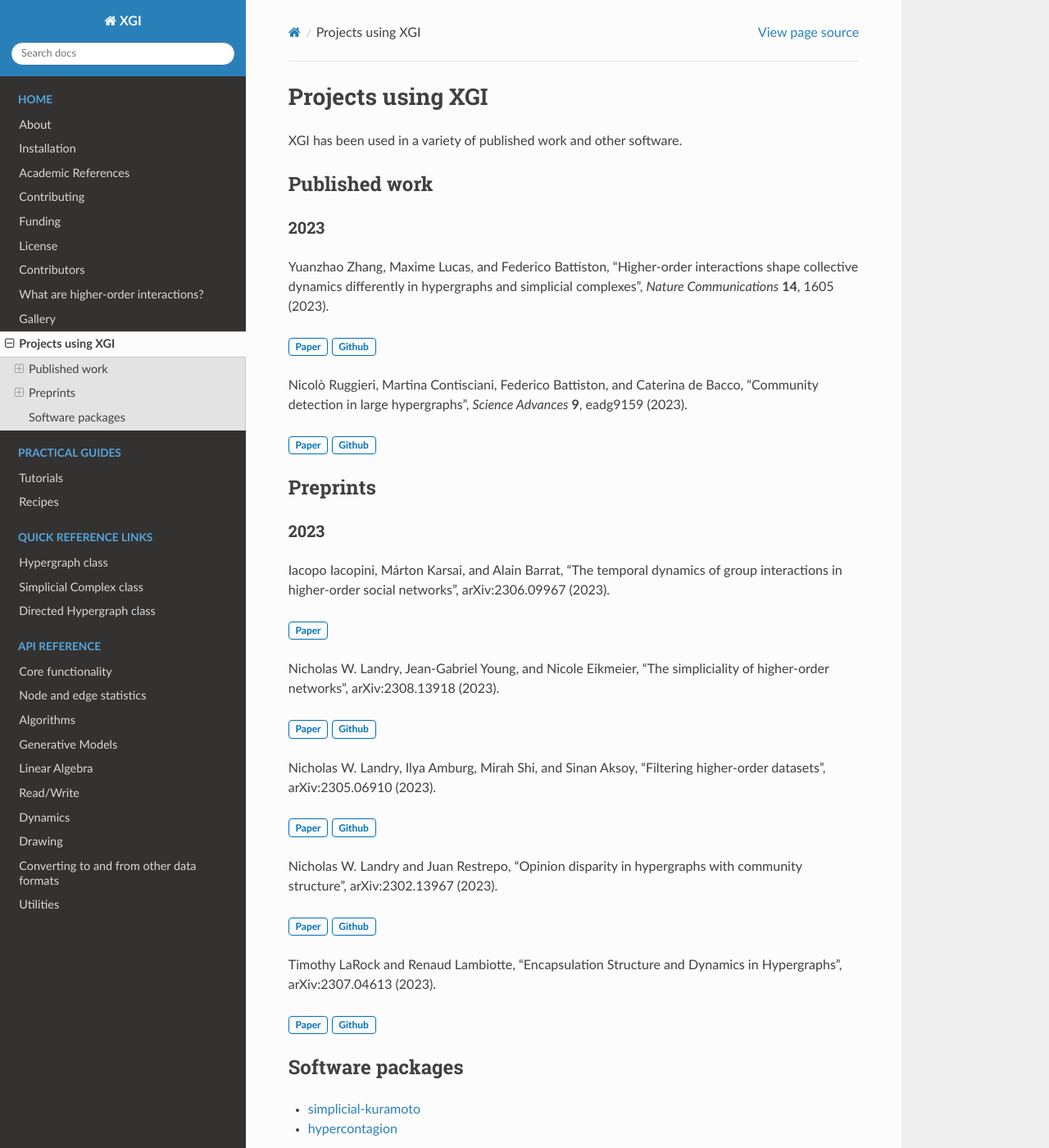
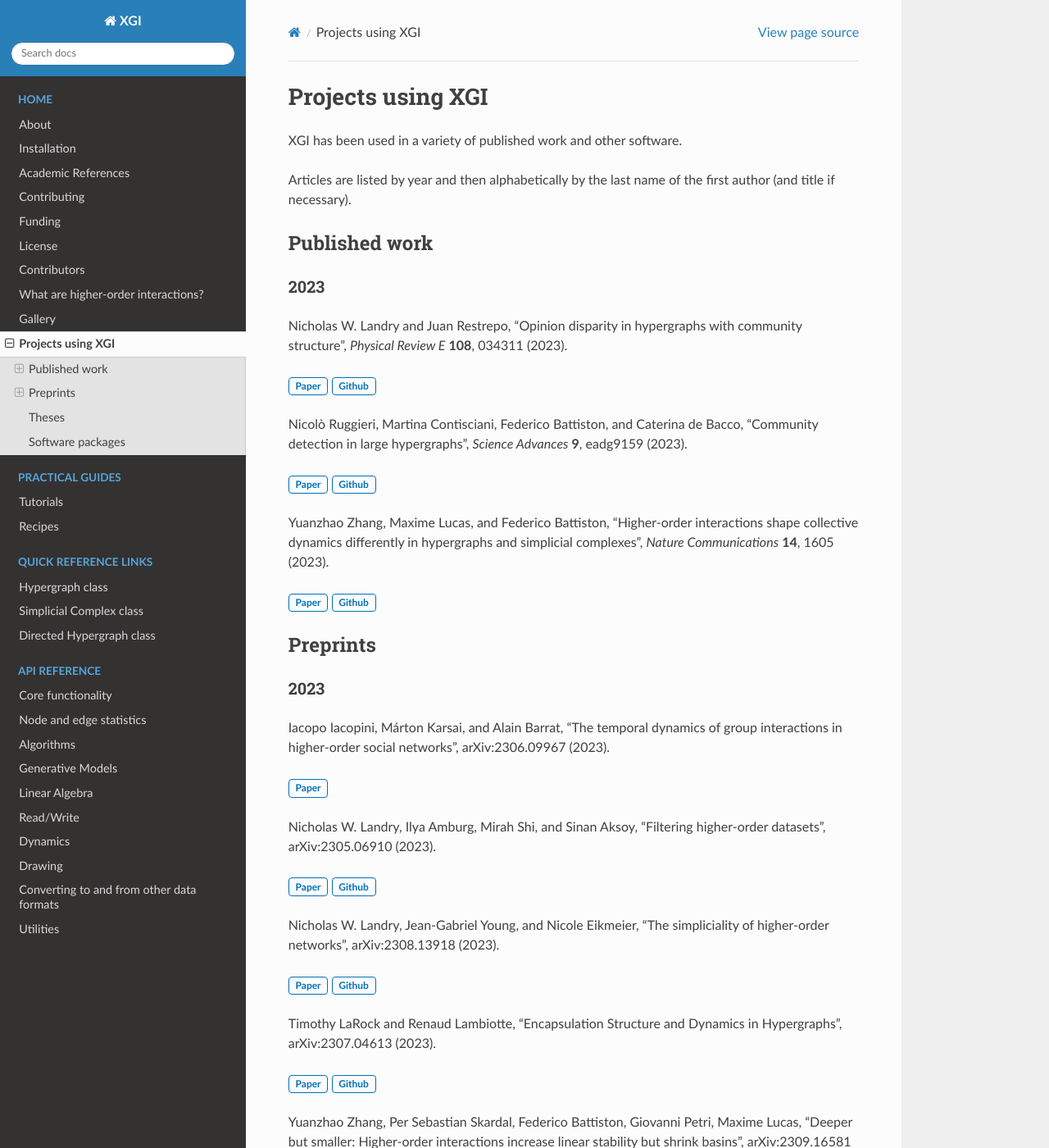
Before and after one commit to xgi-org/xgi, a Sphinx documentation site: the page built from docs/source/using-xgi.rst, in a window 1280 px wide and 1400 px high. Shown: the whole window at 82% size. Built offline with Sphinx 7.4.7 and the Read the Docs theme 2.0.0, drawn with Linux system fonts in a browser that asks for light colours; some of the changed text lies outside the part shown.

Commit message:
Updated the "Projects Using XGI" page (#489)
* Updated the "Projects Using XGI" page

* fix paper title

* Update docs/source/using-xgi.rst

Co-authored-by: Maxime Lucas <maximelucas@users.noreply.github.com>

* Update using-xgi.rst

---------

Co-authored-by: Maxime Lucas <maximelucas@users.noreply.github.com>

```diff
--- a/docs/source/using-xgi.rst
+++ b/docs/source/using-xgi.rst
@@ -3,6 +3,8 @@
 ******************
 
 XGI has been used in a variety of published work and other software.
+
+Articles are listed by year and then alphabetically by the last name of the first author (and title if necessary).
 
 Published work
 ==============
@@ -10,15 +12,21 @@
 2023
 ----
 
+Nicholas W. Landry and Juan Restrepo, "Opinion disparity in hypergraphs with community structure", *Physical Review E* **108**, 034311 (2023).
+
+:bdg-link-primary-line:`Paper <https://doi.org/10.1103/PhysRevE.108.034311>`
+:bdg-link-primary-line:`Github <https://github.com/nwlandry/opinion-disparity-in-hypergraphs>`
+
+Nicolò Ruggieri, Martina Contisciani, Federico Battiston, and Caterina de Bacco, "Community detection in large hypergraphs", *Science Advances* **9**, eadg9159 (2023).
+
+:bdg-link-primary-line:`Paper <https://doi.org/10.1126/sciadv.adg9159>`
+:bdg-link-primary-line:`Github <https://github.com/nickruggeri/Hy-MMSBM>`
+
 Yuanzhao Zhang, Maxime Lucas, and Federico Battiston, "Higher-order interactions shape collective dynamics differently in hypergraphs and simplicial complexes", *Nature Communications* **14**, 1605 (2023).
 
 :bdg-link-primary-line:`Paper <http://doi.org/10.1038/s41467-023-37190-9>`
 :bdg-link-primary-line:`Github <https://github.com/maximelucas/HOI_shape_sync_differently>`
 
-Nicolò Ruggieri, Martina Contisciani, Federico Battiston, and Caterina de Bacco, "Community detection in large hypergraphs", *Science Advances* **9**, eadg9159 (2023).
-
-:bdg-link-primary-line:`Paper <https://doi.org/10.1126/sciadv.adg9159>`
-:bdg-link-primary-line:`Github <https://github.com/nickruggeri/Hy-MMSBM>`
 
 Preprints
 =========
@@ -30,28 +38,37 @@
 
 :bdg-link-primary-line:`Paper <https://arxiv.org/abs/2306.09967>`
 
+Nicholas W. Landry, Ilya Amburg, Mirah Shi, and Sinan Aksoy, "Filtering higher-order datasets", arXiv:2305.06910 (2023).
+
+:bdg-link-primary-line:`Paper <http://arxiv.org/abs/2305.06910>`
+:bdg-link-primary-line:`Github <https://github.com/nwlandry/filtering-higher-order-datasets>`
+
 Nicholas W. Landry, Jean-Gabriel Young, and Nicole Eikmeier, "The simpliciality of higher-order networks", arXiv:2308.13918 (2023).
 
 :bdg-link-primary-line:`Paper <https://doi.org/10.48550/arXiv.2308.13918>`
 :bdg-link-primary-line:`Github <https://github.com/nwlandry/the-simpliciality-of-higher-order-networks>`
 
-Nicholas W. Landry, Ilya Amburg, Mirah Shi, and Sinan Aksoy, "Filtering higher-order datasets", arXiv:2305.06910 (2023).
-
-:bdg-link-primary-line:`Paper <http://arxiv.org/abs/2305.06910>`
-:bdg-link-primary-line:`Github <https://github.com/nwlandry/filtering-higher-order-datasets>`
-
-Nicholas W. Landry and Juan Restrepo, "Opinion disparity in hypergraphs with community structure", arXiv:2302.13967 (2023).
-
-:bdg-link-primary-line:`Paper <http://arxiv.org/abs/2302.13967>`
-:bdg-link-primary-line:`Github <https://github.com/nwlandry/opinion-disparity-in-hypergraphs>`
-
 Timothy LaRock and Renaud Lambiotte, "Encapsulation Structure and Dynamics in Hypergraphs", arXiv:2307.04613 (2023).
 
 :bdg-link-primary-line:`Paper <https://arxiv.org/abs/2307.04613>`
-:bdg-link-primary-line:`Github <https://github.com/tlarock/encapsulation-dynamics/>`
+:bdg-link-primary-line:`Github <https://github.com/tlarock/encapsulation-dynamics>`
+
+Yuanzhao Zhang, Per Sebastian Skardal, Federico Battiston, Giovanni Petri, Maxime Lucas, "Deeper but smaller: Higher-order interactions increase linear stability but shrink basins", arXiv:2309.16581 (2023).
+
+:bdg-link-primary-line:`Paper <https://arxiv.org/abs/2309.16581>`
+:bdg-link-primary-line:`Github <https://github.com/maximelucas/basins_and_triangles>`
+
+
+Theses
+======
+
+Thomas Robiglio, "Higher-order structures in face-to-face interaction networks", (2023).
+
+:bdg-link-primary-line:`Thesis <https://webthesis.biblio.polito.it/27942/>`
+
 
 Software packages
 =================
 
-- `simplicial-kuramoto <https://arnaudon.github.io/simplicial-kuramoto/>`_
-- `hypercontagion <https://hypercontagion.readthedocs.io/en/latest/>`_
+- `simplicial-kuramoto <https://arnaudon.github.io/simplicial-kuramoto>`_
+- `hypercontagion <https://hypercontagion.readthedocs.io/en/latest>`_
```
